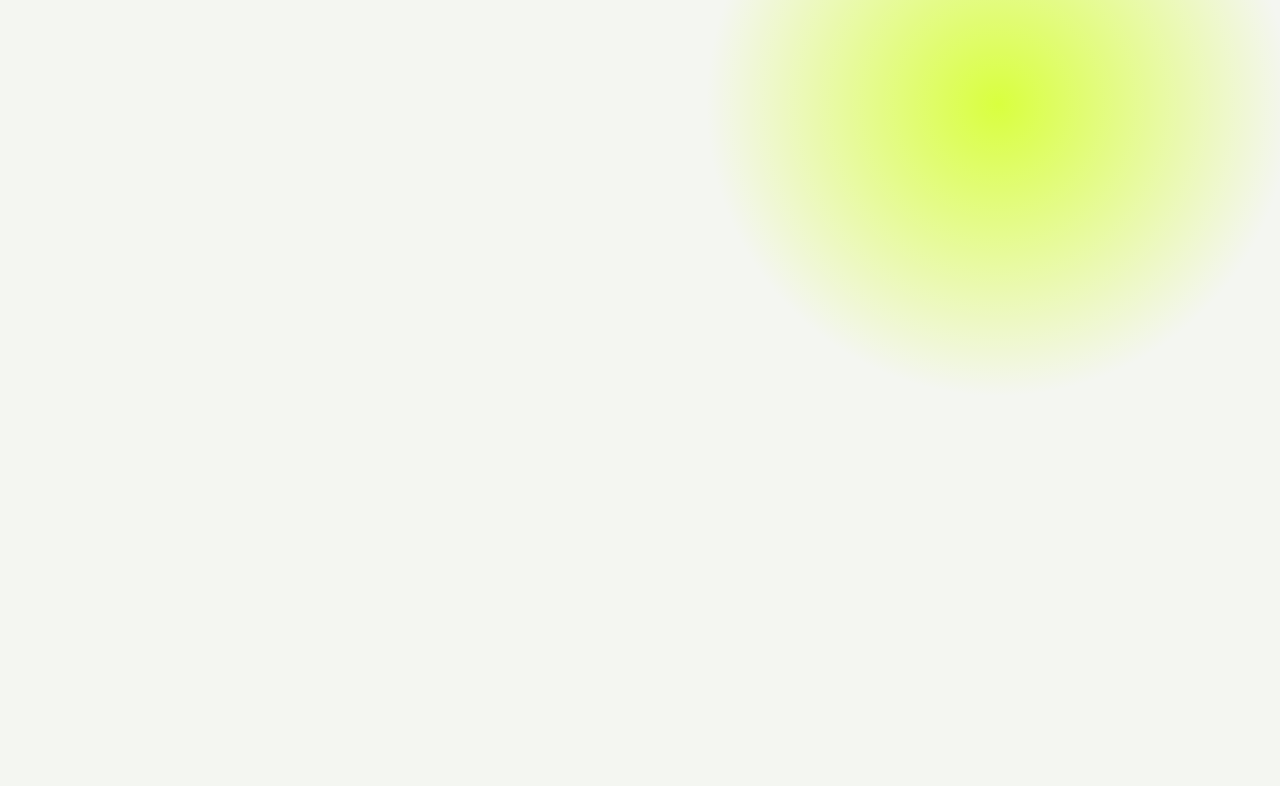
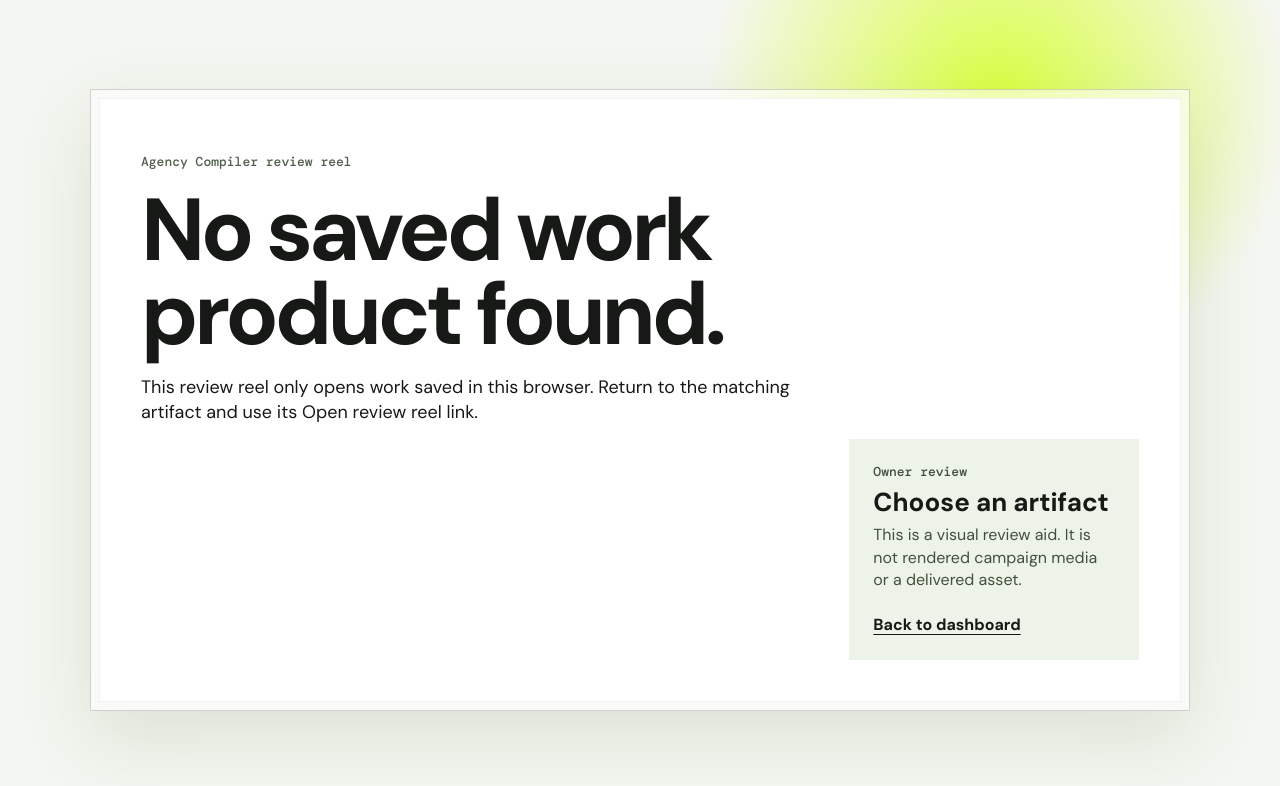
Before and after one commit to machinedigital-ai/agency-compiler-prototype, a website: page review-reel.html in a window 1280 px wide. Drawn offline with nearby package versions, Linux system fonts and the light colour scheme.

Commit message:
Show review reel outside timeline player

```diff
--- a/review-reel.html
+++ b/review-reel.html
@@ -37,7 +37,7 @@
       else { document.querySelector('#reel-title').textContent = 'No saved work product found.'; document.querySelector('#reel-output').textContent = 'This review reel only opens work saved in this browser. Return to the matching artifact and use its Open review reel link.'; document.querySelector('#reel-state').textContent = 'Choose an artifact'; }
       window.__timelines = window.__timelines || {};
       const tl = gsap.timeline({ paused:true });
-      tl.from('.reel-frame', { opacity:0, y:28, duration:.65, ease:'expo.out' }, .2).from('.reel-kicker', { opacity:0, x:-26, duration:.38, ease:'power3.out' }, .38).from('.reel-title', { opacity:0, y:38, duration:.72, ease:'power4.out' }, .48).from('.reel-output', { opacity:0, duration:.42, ease:'sine.out' }, .72).from('.reel-side', { opacity:0, x:30, duration:.5, ease:'back.out(1.2)' }, .86);
+      tl.from('.reel-frame', { opacity:0, y:28, duration:.65, ease:'expo.out', immediateRender:false }, .2).from('.reel-kicker', { opacity:0, x:-26, duration:.38, ease:'power3.out', immediateRender:false }, .38).from('.reel-title', { opacity:0, y:38, duration:.72, ease:'power4.out', immediateRender:false }, .48).from('.reel-output', { opacity:0, duration:.42, ease:'sine.out', immediateRender:false }, .72).from('.reel-side', { opacity:0, x:30, duration:.5, ease:'back.out(1.2)', immediateRender:false }, .86);
       window.__timelines['review-reel'] = tl;
     </script>
   </body>
```
